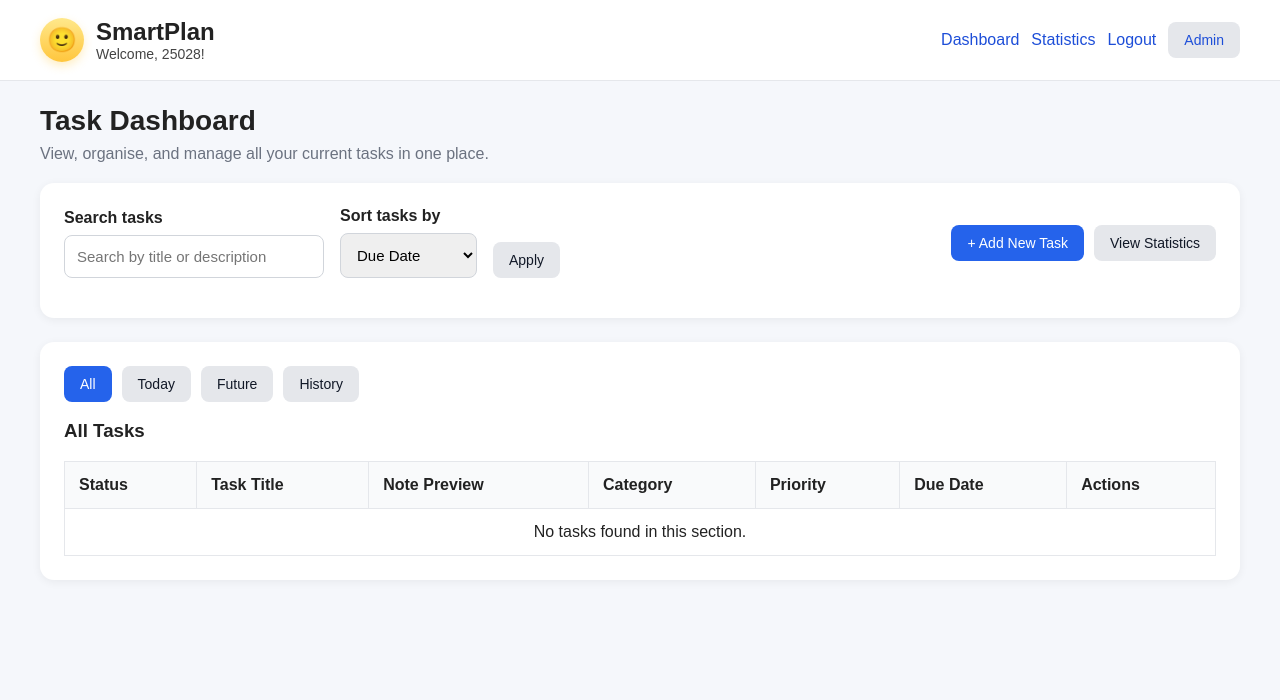
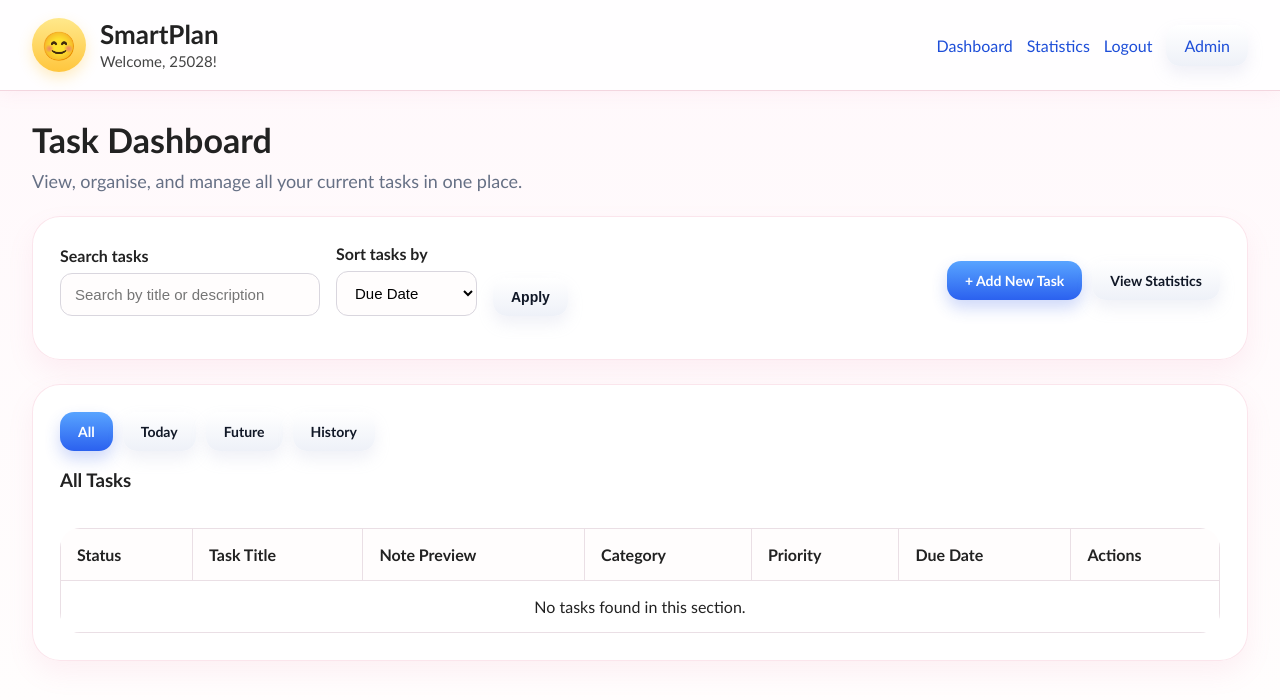
Before and after one commit to WangXinrui605/smartplan-task-management, a Django app: page / in a window 1280 px wide. Shown: the top 700 px of the page. Run offline with Django 5.2, Linux system fonts and the light colour scheme; a user stored in the database is signed in; data comes from the database, SQL or seed files in the repository; both versions use the stored data as it was after the commit.

Commit message:
update dashboard UI layout

```diff
--- a/task/templates/task/base.html
+++ b/task/templates/task/base.html
@@ -7,27 +7,28 @@
     <style>
         body {
             margin: 0;
-            font-family: Arial, sans-serif;
-            background-color: #f5f7fb;
+            font-family: "Trebuchet MS", "Arial Rounded MT Bold", Arial, sans-serif;
+            background: linear-gradient(180deg, #fff8fb 0%, #fffdfd 100%);
             color: #222;
         }
 
         .page-wrapper {
-            max-width: 1200px;
+            max-width: 1500px;
             margin: 0 auto;
-            padding: 0 24px 32px;
+            padding: 0 32px 40px;
         }
 
         .topbar {
-            background-color: #ffffff;
-            border-bottom: 1px solid #e5e7eb;
-            margin-bottom: 24px;
+            background: rgba(255, 255, 255, 0.92);
+            border-bottom: 1px solid #f3d6df;
+            margin-bottom: 28px;
+            box-shadow: 0 4px 16px rgba(241, 128, 160, 0.08);
         }
 
         .topbar-inner {
-            max-width: 1200px;
+            max-width: 1500px;
             margin: 0 auto;
-            padding: 18px 24px;
+            padding: 18px 32px;
             display: flex;
             justify-content: space-between;
             align-items: center;
@@ -37,18 +38,20 @@
 
         .brand h1 {
             margin: 0;
-            font-size: 24px;
+            font-size: 26px;
+            line-height: 1.1;
         }
 
-        .brand p {
-            margin: 6px 0 0;
-            color: #666;
-            font-size: 14px;
+        .brand p,
+        .brand .welcome-text {
+            margin: 4px 0 0;
+            color: #444;
+            font-size: 15px;
         }
 
         .nav-links {
             display: flex;
-            gap: 12px;
+            gap: 14px;
             flex-wrap: wrap;
             align-items: center;
         }
@@ -57,34 +60,47 @@
             text-decoration: none;
             color: #1d4ed8;
             font-weight: 500;
+            font-size: 16px;
         }
 
         .btn {
-            display: inline-block;
-            padding: 10px 16px;
-            border-radius: 8px;
+            display: inline-flex;
+            align-items: center;
+            justify-content: center;
+            padding: 11px 18px;
+            border-radius: 14px;
             text-decoration: none;
             border: none;
             cursor: pointer;
             font-size: 14px;
+            font-weight: 700;
+            transition: transform 0.18s ease, box-shadow 0.18s ease;
+        }
+
+        .btn:hover {
+            transform: translateY(-1px);
         }
 
         .btn-primary {
-            background-color: #2563eb;
+            background: linear-gradient(180deg, #58a4ff 0%, #2b61ef 100%);
             color: white;
+            box-shadow: 0 8px 16px rgba(50, 90, 230, 0.24);
         }
 
         .btn-secondary {
-            background-color: #e5e7eb;
+            background: linear-gradient(180deg, #ffffff 0%, #eef1f8 100%);
             color: #111827;
+            box-shadow: 0 8px 16px rgba(170, 180, 210, 0.18);
         }
 
         .btn-danger {
-            background-color: #dc2626;
+            background: linear-gradient(180deg, #ff7180 0%, #eb2440 100%);
             color: white;
+            box-shadow: 0 8px 16px rgba(235, 36, 64, 0.24);
         }
+
         .task-completed td {
-            background-color: #f9fafb;
+            background-color: #fcfcfd;
             color: #6b7280;
         }
 
@@ -99,82 +115,90 @@
 
         .status-badge {
             display: inline-block;
-            padding: 4px 10px;
+            padding: 6px 14px;
             border-radius: 999px;
             font-size: 13px;
-            font-weight: 600;
+            font-weight: 700;
         }
 
         .status-active {
-            background-color: #dbeafe;
+            background: linear-gradient(180deg, #e4f0ff 0%, #bfdcff 100%);
             color: #1d4ed8;
         }
 
         .status-done {
-            background-color: #dcfce7;
+            background: linear-gradient(180deg, #dcfce7 0%, #b8ebd0 100%);
             color: #166534;
         }
+
         .priority-badge {
             display: inline-block;
-            padding: 4px 10px;
+            padding: 6px 14px;
             border-radius: 999px;
             font-size: 13px;
-            font-weight: 600;
+            font-weight: 700;
         }
 
         .priority-high {
-            background-color: #fee2e2;
+            background: linear-gradient(180deg, #fee2e2 0%, #ffcaca 100%);
             color: #b91c1c;
         }
 
         .priority-medium {
-            background-color: #fef3c7;
+            background: linear-gradient(180deg, #fef3c7 0%, #f7df9d 100%);
             color: #b45309;
         }
 
         .priority-low {
-            background-color: #dcfce7;
+            background: linear-gradient(180deg, #dcfce7 0%, #b8ebd0 100%);
             color: #166534;
         }
 
-
         .content-card {
-            background-color: white;
-            border-radius: 14px;
-            padding: 24px;
-            box-shadow: 0 2px 10px rgba(0, 0, 0, 0.06);
+            background: rgba(255, 255, 255, 0.94);
+            border-radius: 28px;
+            padding: 28px;
+            box-shadow:
+                0 12px 26px rgba(238, 130, 167, 0.10),
+                0 0 0 1px rgba(250, 220, 230, 0.75) inset;
         }
 
         .page-header {
-            margin-bottom: 20px;
+            margin-bottom: 24px;
         }
 
         .page-header h2 {
-            margin: 0 0 8px;
-            font-size: 28px;
+            margin: 0 0 10px;
+            font-size: 34px;
+            font-weight: 900;
         }
 
         .page-header p {
             margin: 0;
-            color: #6b7280;
+            color: #667085;
+            font-size: 18px;
         }
 
         .task-table {
             width: 100%;
             border-collapse: collapse;
             margin-top: 18px;
+            overflow: hidden;
+            border-radius: 20px;
         }
 
         .task-table th,
         .task-table td {
-            border: 1px solid #e5e7eb;
-            padding: 14px;
+            border: 1px solid #eadfe5;
+            padding: 16px;
             text-align: left;
             vertical-align: middle;
         }
 
         .task-table th {
-            background-color: #f9fafb;
+            background-color: #fffdfd;
+            font-size: 16px;
+            font-weight: 800;
         }
 
         .stats {
@@ -186,9 +210,10 @@
 
         .stat-card {
             background-color: white;
-            border: 1px solid #e5e7eb;
-            border-radius: 14px;
+            border: 1px solid #f0dbe3;
+            border-radius: 20px;
             padding: 18px;
+            box-shadow: 0 6px 14px rgba(241, 128, 160, 0.08);
         }
 
         .stat-card h3 {
@@ -205,9 +230,9 @@
 
         .form-card {
             background-color: white;
-            border-radius: 14px;
+            border-radius: 24px;
             padding: 24px;
-            box-shadow: 0 2px 10px rgba(0, 0, 0, 0.06);
+            box-shadow: 0 10px 24px rgba(241, 128, 160, 0.10);
             max-width: 820px;
         }
 
@@ -218,18 +243,19 @@
         label {
             display: block;
             margin-bottom: 8px;
-            font-weight: 600;
+            font-weight: 700;
         }
 
         input,
         select,
         textarea {
             width: 100%;
-            padding: 12px;
+            padding: 12px 14px;
             box-sizing: border-box;
-            border: 1px solid #d1d5db;
-            border-radius: 8px;
+            border: 1px solid #d9d6de;
+            border-radius: 12px;
             font-size: 15px;
+            background: #fffdfd;
         }
 
         textarea {
@@ -247,7 +273,7 @@
             background-color: #fef2f2;
             color: #991b1b;
             border: 1px solid #fecaca;
-            border-radius: 10px;
+            border-radius: 12px;
             padding: 14px 16px;
             margin-bottom: 18px;
         }
@@ -263,7 +289,7 @@
             display: flex;
             justify-content: space-between;
             align-items: center;
-            gap: 16px;
+            gap: 18px;
             flex-wrap: wrap;
             margin-bottom: 16px;
         }
@@ -282,36 +308,61 @@
             outline-offset: 2px;
         }
 
+        @media (max-width: 768px) {
+            .page-wrapper {
+                padding: 0 16px 28px;
+            }
+
+            .topbar-inner {
+                padding: 16px;
+            }
+
+            .page-header h2 {
+                font-size: 28px;
+            }
+
+            .page-header p {
+                font-size: 16px;
+            }
+
+            .content-card,
+            .form-card {
+                padding: 18px;
+                border-radius: 20px;
+            }
+
+            .task-table th,
+            .task-table td {
+                padding: 12px;
+                font-size: 14px;
+            }
+        }
 </style>
 </head>
 <body>
     <header class="topbar">
         <div class="topbar-inner">
-            <div class="brand" style="display:flex; align-items:center; gap:12px;">
-
+          <div class="brand" style="display:flex; align-items:center; gap:14px;">
             <div style="
-                    width:44px;
-                    height:44px;
+                width:54px;
+                height:54px;
                 border-radius:50%;
                 display:flex;
                 align-items:center;
                 justify-content:center;
-                    font-size:24px;
+                font-size:28px;
                 background:linear-gradient(180deg,#ffe88b,#ffc63d);
-                    box-shadow:0 4px 10px rgba(255,200,60,0.3);
+                box-shadow:0 6px 14px rgba(255,200,60,0.30);
             ">
-                    🙂
+                😊
             </div>
 
             <div>
                 <h1 style="margin:0;">SmartPlan</h1>
                 {% if user.is_authenticated %}
-                        <div style="font-size:14px;color:#444;">
-                            Welcome, {{ user.username }}!
-                        </div>
+                    <div class="welcome-text">Welcome, {{ user.username }}!</div>
                 {% endif %}
             </div>
-
         </div>
 
             <nav class="nav-links" aria-label="Main navigation">
--- a/task/templates/task/dashboard.html
+++ b/task/templates/task/dashboard.html
@@ -32,7 +32,6 @@
                 </select>
             </div>
 
-            <!-- 保留当前 period，不然点 Apply 会丢失标签页状态 -->
             <input type="hidden" name="period" value="{{ current_period }}">
 
             <div>
@@ -73,6 +72,7 @@
 
     <h3 style="margin-top:0;">{{ period_title }}</h3>
 
+    <div style="overflow-x:auto;">
         <table class="task-table">
             <thead>
                 <tr>
@@ -138,14 +138,13 @@
             </tbody>
         </table>
     </div>
+</div>
 
-<div id="noteModal" style="display:none; position:fixed; top:0; left:0;
-width:100%; height:100%; background:rgba(0,0,0,0.5);">
-    <div style="background:white; width:500px; margin:10% auto;
-    padding:20px; border-radius:8px;">
+<div id="noteModal" style="display:none; position:fixed; top:0; left:0; width:100%; height:100%; background:rgba(0,0,0,0.45);">
+    <div style="background:white; width:min(520px,90%); margin:8% auto; padding:24px; border-radius:18px; box-shadow:0 18px 40px rgba(0,0,0,0.18);">
         <h3 id="modalTitle"></h3>
         <p id="modalContent" style="white-space: pre-wrap;"></p>
-        <button onclick="closeModal()">Close</button>
+        <button onclick="closeModal()" class="btn btn-secondary">Close</button>
     </div>
 </div>
 
```
Also changed, not shown: db.sqlite3. Lines whose indentation alone changed are shown as unchanged.
